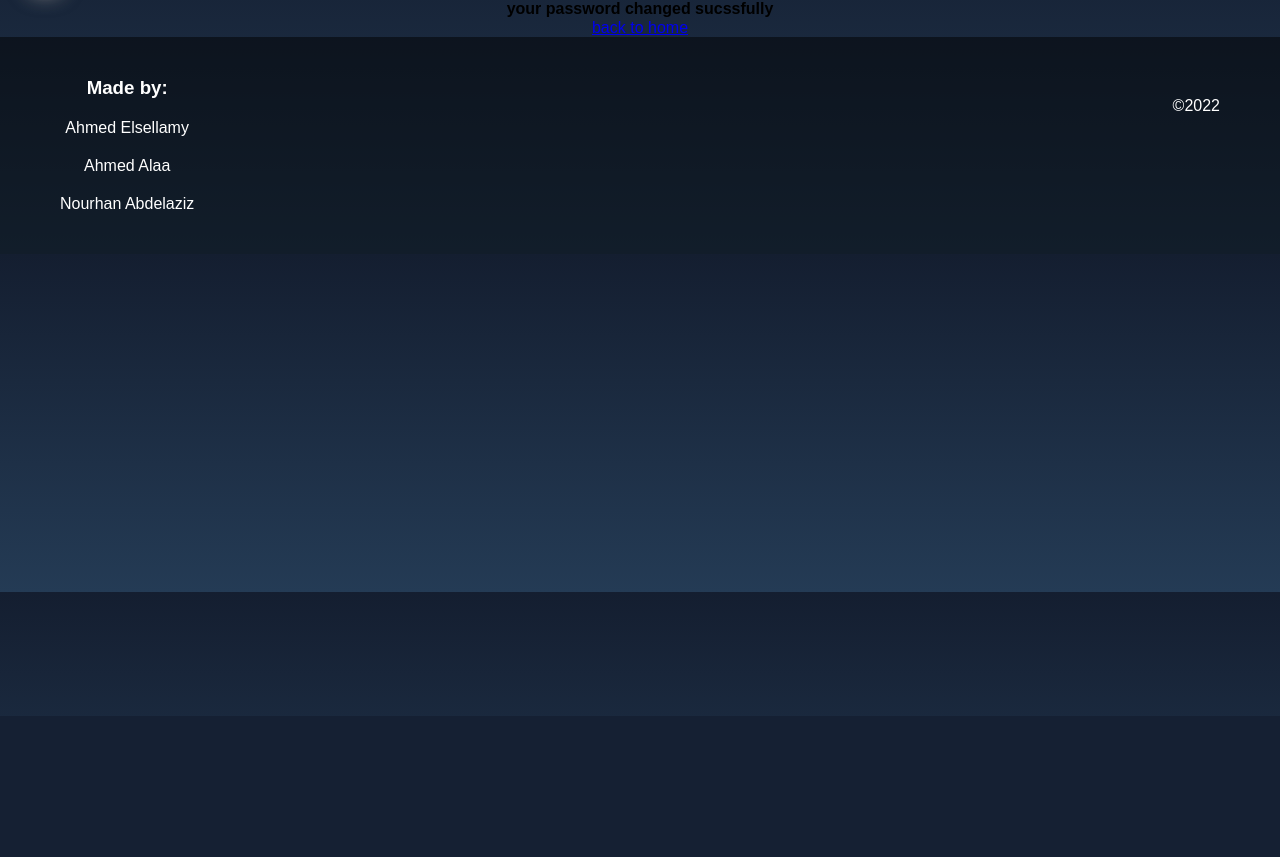
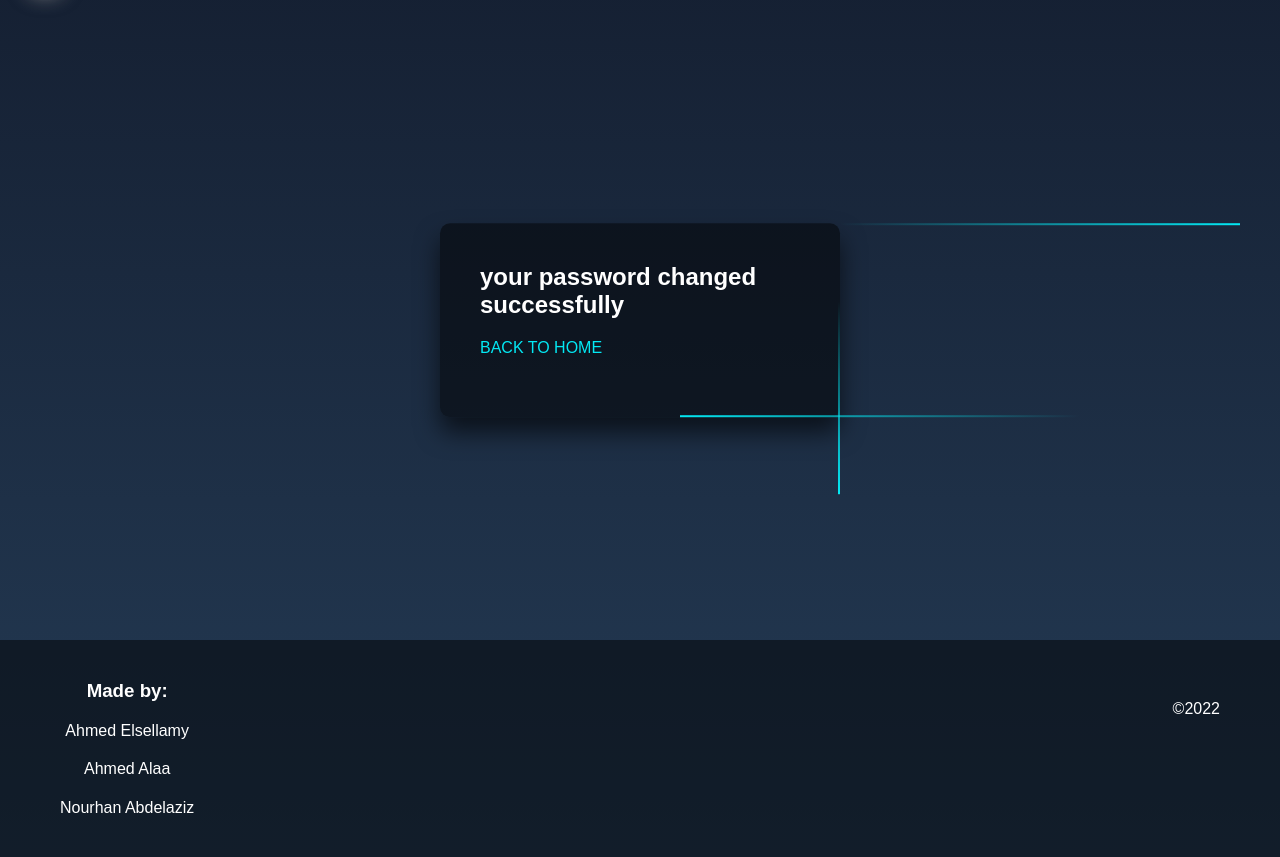
Before and after one commit to Nora-Lootfy/ITI_WEB_Project, a Django app: page /accounts/changepassword/done in a window 1280 px wide. Shown: the part 84-941 px from the top of the page. Before the commit the page ends 676 px from the top, so only its background shows below. Run offline with Django 4.2, Linux system fonts and the light colour scheme; a user stored in the database is signed in; some libraries are stand-ins or nearby versions.

Commit message:
modifiy the style of change password done

```diff
--- a/blog/static/accounts/styles/form_styles.css
+++ b/blog/static/accounts/styles/form_styles.css
@@ -125,7 +125,7 @@ main {
     letter-spacing: 4px
 }
 
-.login-box button:hover {
+.login-box button:hover{
     background: var(--main-color);
     color: var(--text-color);
     border-radius: 5px;
@@ -136,7 +136,7 @@ main {
     -o-border-radius: 5px;
 }
 
-.login-box button span {
+.login-box button span  {
     position: absolute;
     display: block;
 }
--- a/blog/templates/accounts/changepassword.html
+++ b/blog/templates/accounts/changepassword.html
@@ -10,6 +10,9 @@
 {% block main %}
 <main>
     <div class="login-box">
+        <div class="login-action">
+            <h2 class="login"><a style="pointer-events: none;">Change password</a></h2>
+        </div>
         <form method="post" novalidate>
             {% csrf_token %}
             <div class="login form" active-form >
--- a/blog/templates/accounts/changepassworddone.html
+++ b/blog/templates/accounts/changepassworddone.html
@@ -9,10 +9,19 @@
 
 {% block main %}
 
-    <div style="text-align: center;">
-            <h4>your password changed sucssfully</h4>
-            <a href ="{%url 'home'%}">back to home </a>
+<main>
+    <div class="login-box">
+        <h2 style="color: var(--text-color)">your password changed successfully</h2>
+        <button style="background-color: transparent; outline: none; border: none; margin: 20px auto;">
+            <span></span>
+            <span></span>
+            <span></span>
+            <a href ="{% url 'home' %}"
+                style="text-decoration: none; text-transform: uppercase; color: var(--main-color)">
+                back to home</a>
+        </button>
     </div>
+</main>
 
 {% endblock %}
 
```
Also changed, not shown: blog/db.sqlite3.
